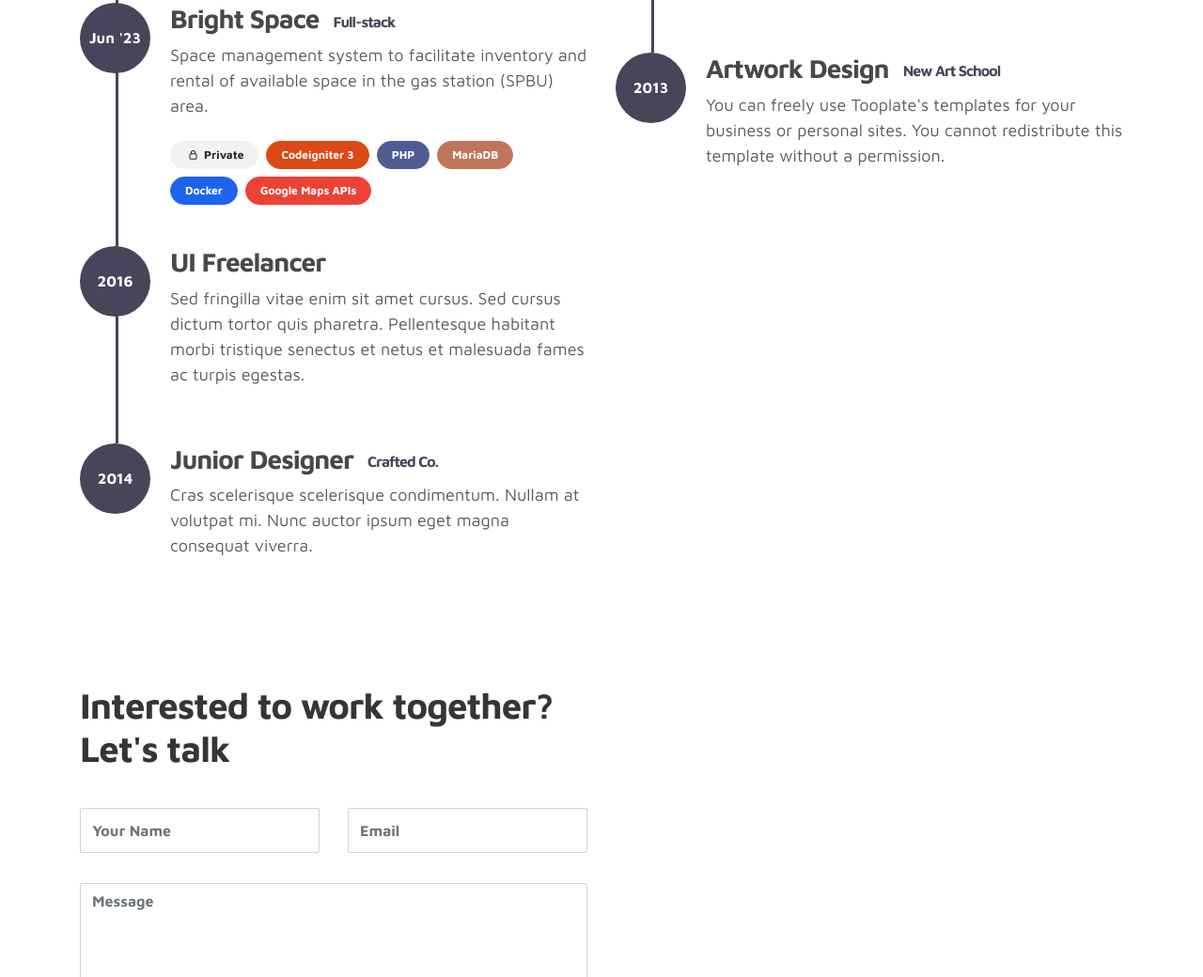
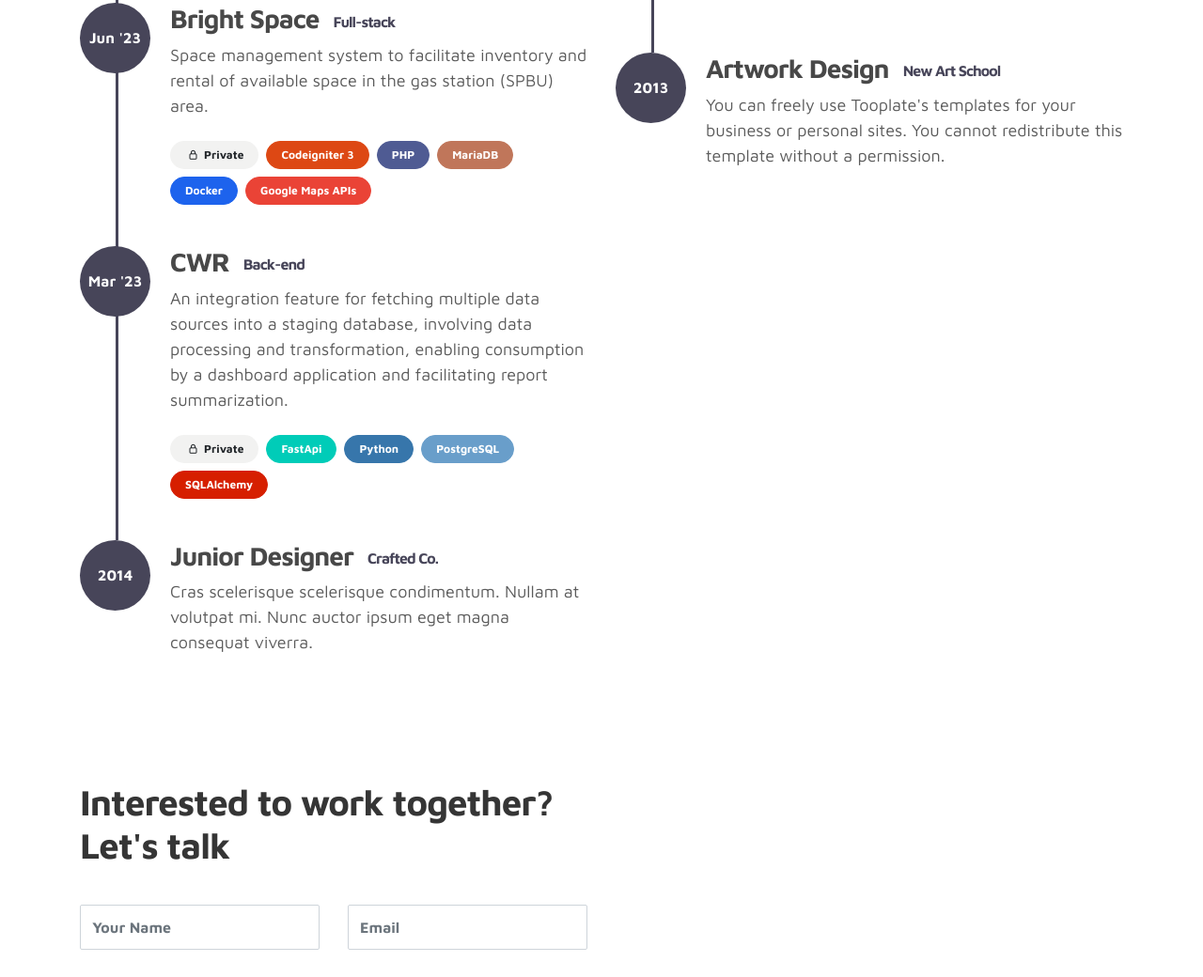
Before and after one commit to dirsulaiman/dirsulaiman.github.io, a plain HTML site: page index.html in a window 1280 px wide. Shown: the part 2050-3090 px from the top of the page at 94% size. Drawn offline with Linux system fonts and the light colour scheme.

Commit message:
feat: add section experience, CWR

```diff
--- a/index.html
+++ b/index.html
@@ -188,11 +188,18 @@
 
                         <div class="timeline-wrapper">
                           <div class="timeline-yr">
-                                <span>2016</span>
+                            <span>Mar '23</span>
                           </div>
                           <div class="timeline-info">
-                                <h3><span>UI Freelancer</h3>
-                                <p>Sed fringilla vitae enim sit amet cursus. Sed cursus dictum tortor quis pharetra. Pellentesque habitant morbi tristique senectus et netus et malesuada fames ac turpis egestas.</p>
+                              <h3><span>CWR</span><small>Back-end</small></h3>
+                              <p>An integration feature for fetching multiple data sources into a staging database, involving data processing and transformation, enabling consumption by a dashboard application and facilitating report summarization.</p>
+                              <div class="flex gap-1 mt-4">
+                                <a class="btn custom-btn custom-btn-sm"><i class='uil uil-lock'></i> Private</a>
+                                <a class="btn custom-btn custom-btn-sm text-white btn-fastapi" href="https://fastapi.tiangolo.com/" target="_blank">FastApi</a>
+                                <a class="btn custom-btn custom-btn-sm text-white btn-python" href="https://www.python.org/" target="_blank" >Python</a>
+                                <a class="btn custom-btn custom-btn-sm text-white btn-postgre" href="https://www.postgresql.org/" target="_blank">PostgreSQL</a>
+                                <a class="btn custom-btn custom-btn-sm text-white btn-sqlalchemy" href="https://www.sqlalchemy.org/" target="_blank">SQLAlchemy</a>
+                              </div>
                           </div>
                         </div>
 
--- a/sass/tooplate-style.scss
+++ b/sass/tooplate-style.scss
@@ -43,6 +43,10 @@ $button-colors: (
 	codeigniter: #dd4814,
 	php: #4f5b93,
 	mariadb: #c0765a,
+	fastapi: #00ccb8,
+	python: #3776ab,
+	postgre: #699eca,
+	sqlalchemy: #d61f00,
 );
 
 @each $name, $color in $button-colors {
```
Also changed, not shown: css/tooplate-style.css. Lines whose indentation alone changed are shown as unchanged.
